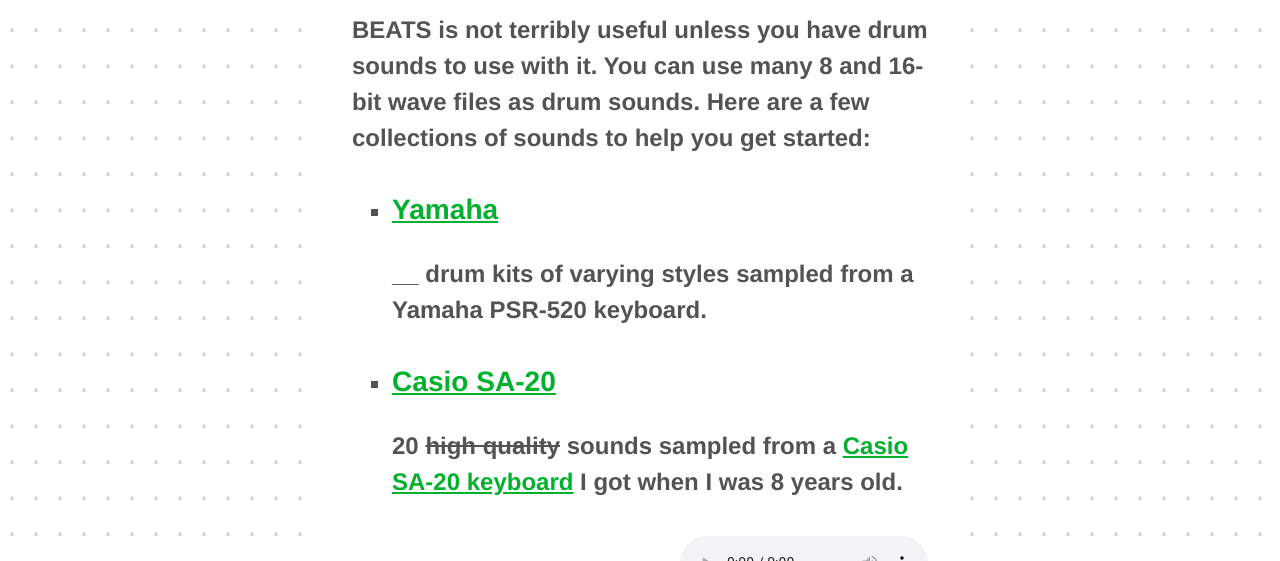
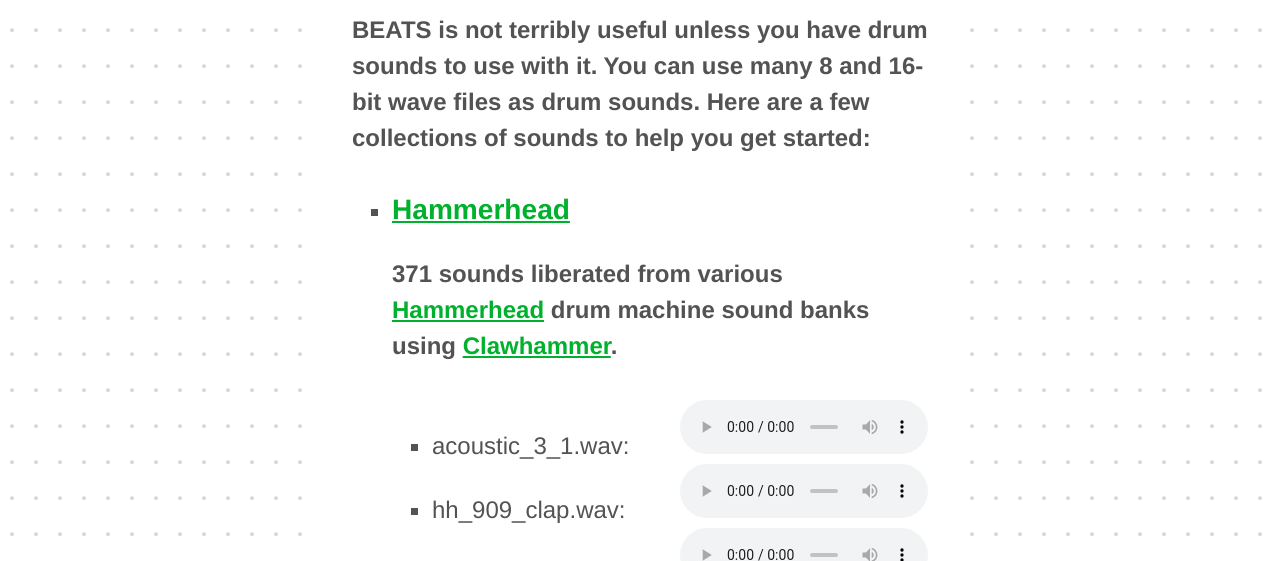
Before and after one commit to kevinbruyne0125/beats, a PHP site: page /download/ in a window 1280 px wide. Shown: the part 816-1377 px from the top of the page. Run offline with PHP 8.4, Linux system fonts and the light colour scheme.

Commit message:
Changing order of drum kits on downloads page

```diff
--- a/web/download.php
+++ b/web/download.php
@@ -13,9 +13,15 @@
     <h2>Drum Sounds</h2>
     <p>BEATS is not terribly useful unless you have drum sounds to use with it. You can use many 8 and 16-bit wave files as drum sounds. Here are a few collections of sounds to help you get started:</p>
     <ul>
-      <li id="drumkit-yamaha">
-        <h3><a href="#">Yamaha</a></h3>
-        <p>__ drum kits of varying styles sampled from a Yamaha PSR-520 keyboard.</p>
+      <li id="drumkit-hammerhead">
+        <h3><a href="#">Hammerhead</a></h3>
+        <p>371 sounds liberated from various <a href="http://www.threechords.com/hammerhead/introduction.shtml">Hammerhead</a> drum machine sound banks using <a href="https://github.com/jstrait/clawhammer">Clawhammer</a>.</p>
+        <ul>
+          <li><label>acoustic_3_1.wav:</label><audio src="/media/acoustic_3_1.wav" controls></audio></li>
+          <li><label>hh_909_clap.wav:</label><audio src="/media/hh_909_clap.wav" controls></audio></li>
+          <li><label>jungle_3.wav:</label><audio src="/media/jungle_3.wav" controls></audio></li>
+          <li><label>industrial_fx_4.wav:</label><audio src="/media/industrial_fx_4.wav" controls></audio></li>
+        </ul>
       </li>
       <li id="drumkit-casio">
         <h3><a href="/casio_sa20_drum_sounds.zip">Casio SA-20</a></h3>
@@ -27,16 +33,6 @@
           <li><label>tom3.wav:</label><audio src="/media/tom3.wav" controls></audio></li>
         </ul>
       </li>
-      <li id="drumkit-hammerhead">
-        <h3><a href="#">Hammerhead</a></h3>
-        <p>371 sounds liberated from various <a href="http://www.threechords.com/hammerhead/introduction.shtml">Hammerhead</a> drum machine sound banks using <a href="https://github.com/jstrait/clawhammer">Clawhammer</a>.</p>
-        <ul>
-          <li><label>acoustic_3_1.wav:</label><audio src="/media/acoustic_3_1.wav" controls></audio></li>
-          <li><label>hh_909_clap.wav:</label><audio src="/media/hh_909_clap.wav" controls></audio></li>
-          <li><label>jungle_3.wav:</label><audio src="/media/jungle_3.wav" controls></audio></li>
-          <li><label>industrial_fx_4.wav:</label><audio src="/media/industrial_fx_4.wav" controls></audio></li>
-        </ul>
-      </li>
     </ul>
   </div>
   <div class="content-box">
```
